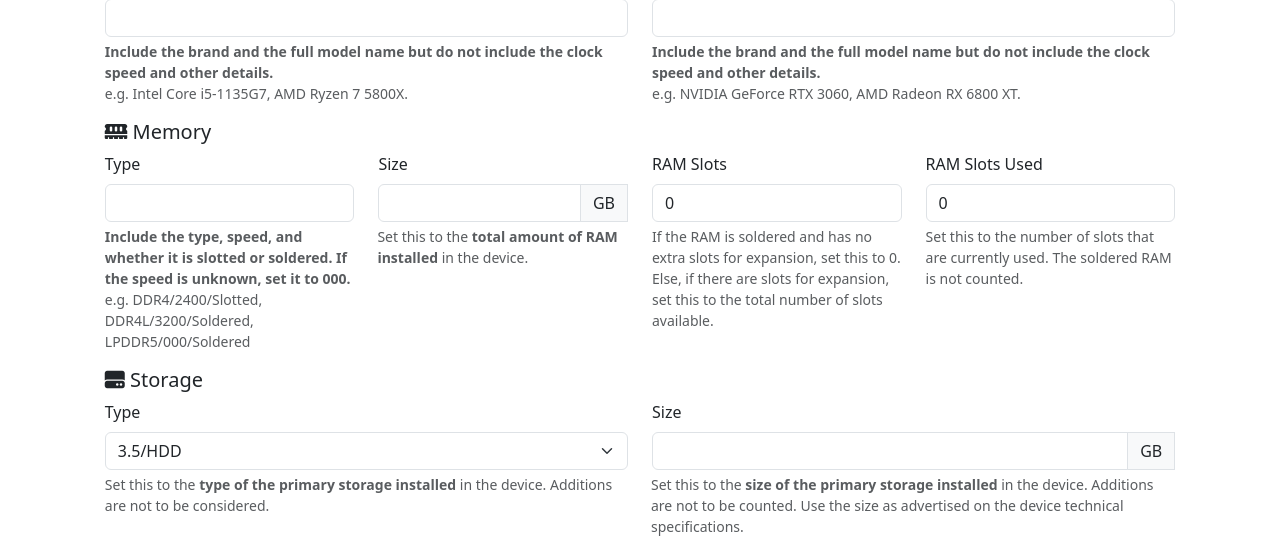
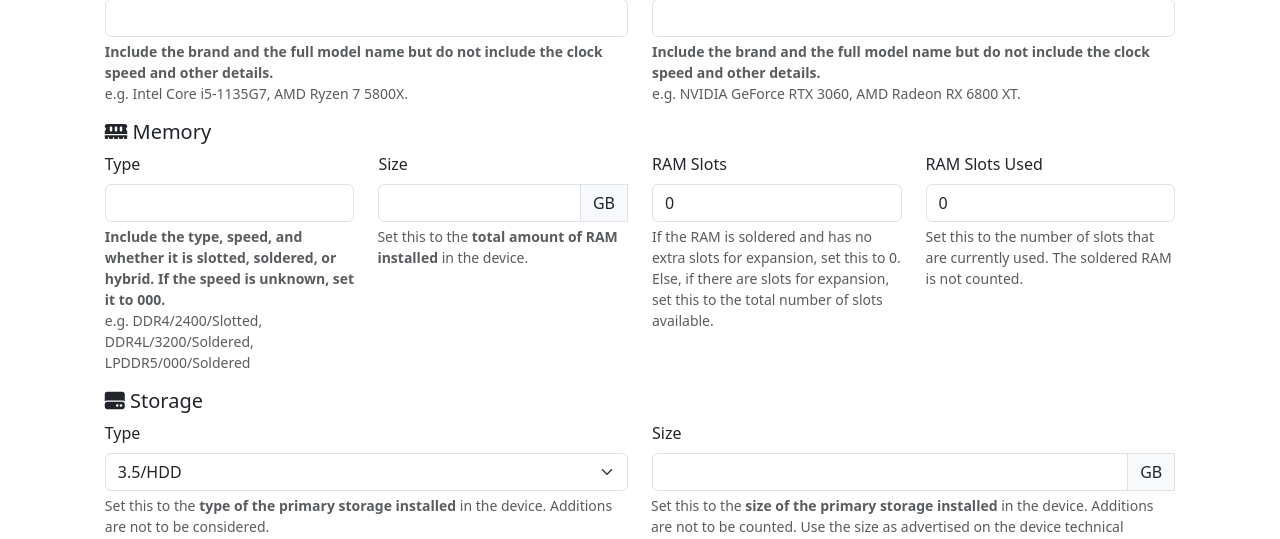
Before and after one commit to ravendinata/JACITA-Kanri, a Flask app: page /add_device in a window 1280 px wide. Shown: the part 804-1343 px from the top of the page. Run offline with Flask 3, Linux system fonts and the light colour scheme; parts of the project's set-up code (start-up, migrations or seed data) failed here and were passed over; some libraries are stand-ins or nearby versions.

Commit message:
Update form guide text for device RAM field

```diff
--- a/templates/edit_device.html
+++ b/templates/edit_device.html
@@ -120,7 +120,7 @@
             <div class="col mb-3">
                 <label for="physical_mem_type" class="form-label">Type</label>
                 <input type="text" class="form-control" id="physical_mem_type" name="physical_mem_type" {% if edit %} value="{{ device.physical_mem_type }}" {% endif %} required>
-                <div class="form-text"><b>Include the type, speed, and whether it is slotted or soldered. If the speed is unknown, set it to 000.</b><br>e.g. DDR4/2400/Slotted, DDR4L/3200/Soldered, LPDDR5/000/Soldered</div>
+                <div class="form-text"><b>Include the type, speed, and whether it is slotted, soldered, or hybrid. If the speed is unknown, set it to 000.</b><br>e.g. DDR4/2400/Slotted, DDR4L/3200/Soldered, LPDDR5/000/Soldered</div>
                 <div class="invalid-feedback">Please provide a valid memory type. Check the format as mentioned above and try again.</div>
             </div>
             <div class="col mb-3">
```
